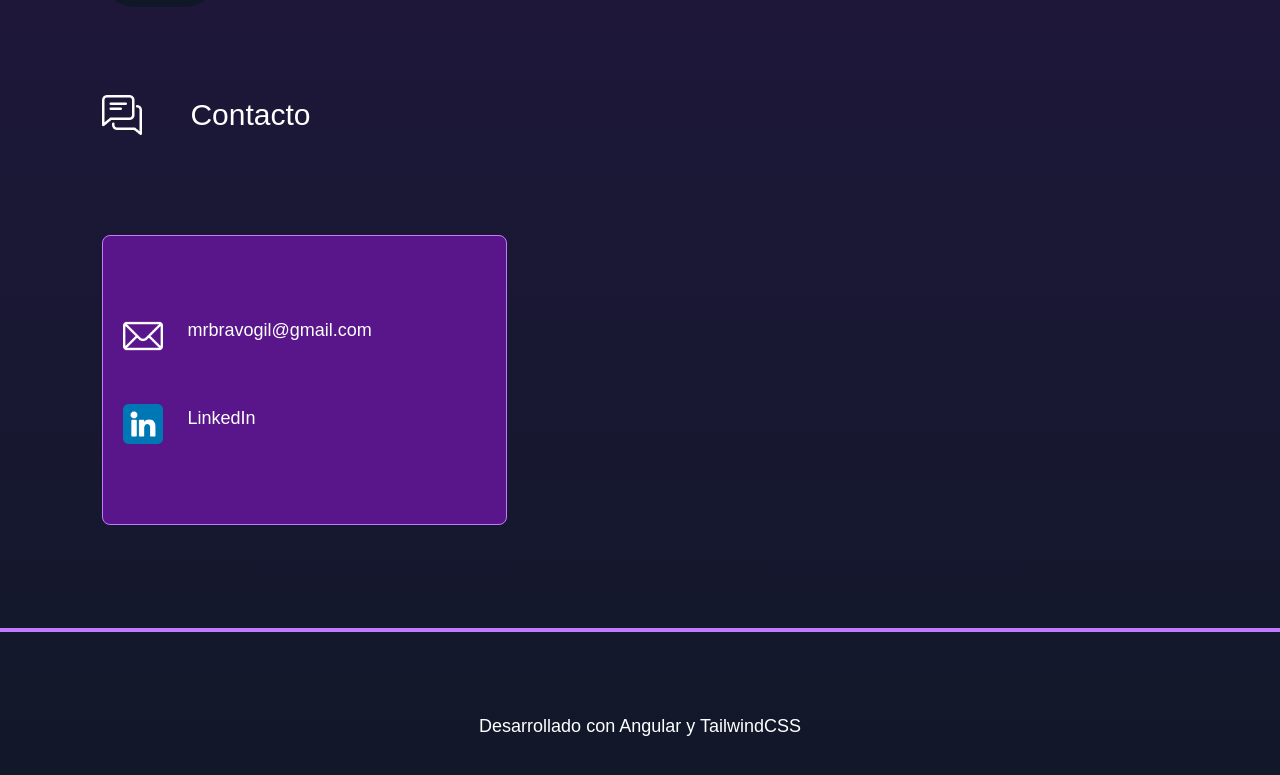
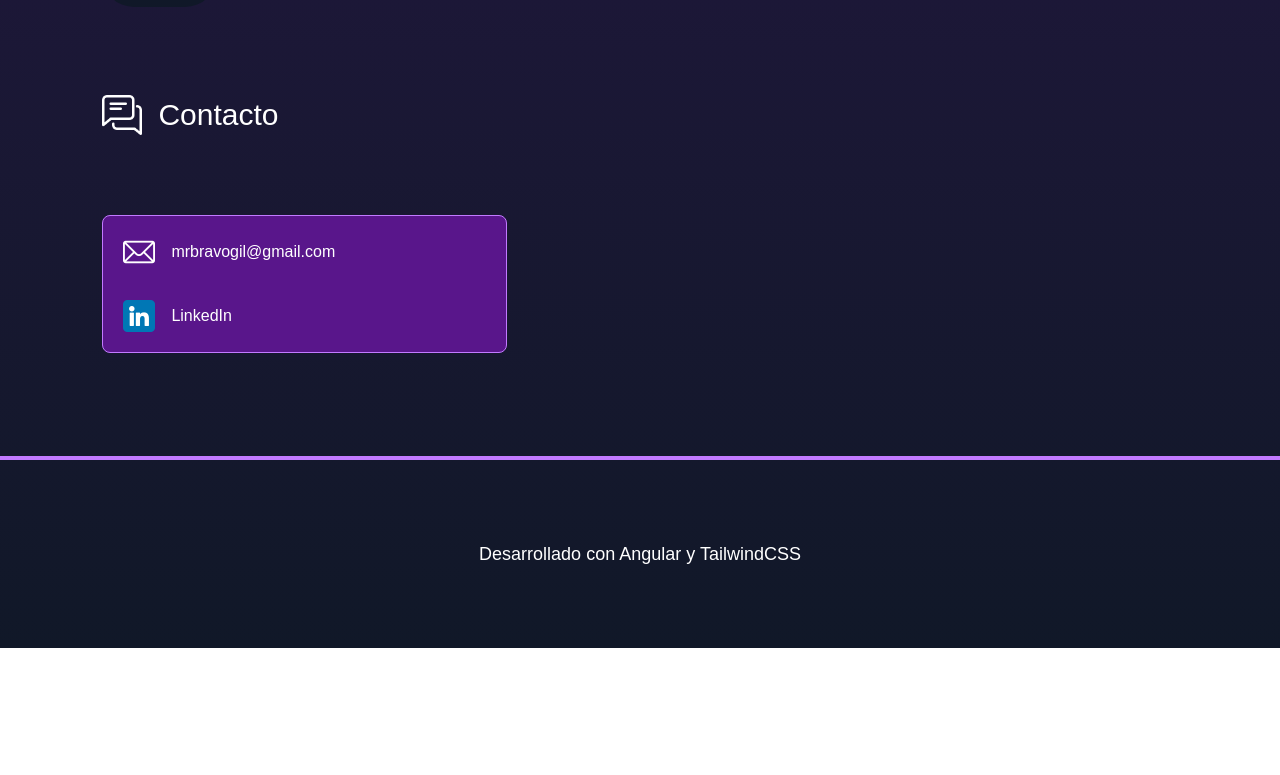
Before and after one commit to mrbravogil/portfolio-web, an Angular app: page / in a window 1280 px wide. Shown: the part 1935-2710 px from the top of the page. After the commit the page ends 2583 px from the top, so only its background shows below. Built offline with nearby package versions, Linux system fonts and the light colour scheme; a web font is replaced by a local one.

Commit message:
correcciones contacto y footer

```diff
--- a/src/app/app.component.ts
+++ b/src/app/app.component.ts
@@ -14,8 +14,8 @@ import { StackComponent } from "./stack/stack.component";
   <main class="w-full min-h-screen bg-gradient-to-b from-purple-950 to-gray-900 font-special text-white relative">
   <header class="w-full"><app-header></app-header></header>
   <section class="">
-    <div class="grid grid-cols-1 lg:grid-cols-2 p-[8%] gap-16">
-      <div class="flex flex-col gap-22 pr-[20%]">
+    <div class="grid grid-cols-1 lg:grid-cols-2 p-[8%] lg:p-[8%] gap-16">
+      <div class="flex flex-col gap-22 pr-[5%] lg:pr-[20%]">
         <app-perfil></app-perfil>
         <app-stack></app-stack>
         <app-contacto></app-contacto>
--- a/src/app/contacto/contacto.component.ts
+++ b/src/app/contacto/contacto.component.ts
@@ -4,16 +4,21 @@ import { Component } from '@angular/core';
   selector: 'app-contacto',
   imports: [],
   template: `
-  <div class="flex flex-col gap-25">
-      <h2 class="text-3xl flex gap-12 items-center"><img src="assets/img/message.png" class="w-10" alt="">Contacto</h2>
-      <div class="w-full lg:pl-5 flex flex-col gap-12 p-20 bg-purple-900 border border-purple-400 rounded-lg text-lg">
-        <a href="mailto:mrbravogil@gmail.com" class="flex gap-6 hover:underline">
-          <img src="assets/img/mail-icon.png" class="w-10" alt="">mrbravogil&#64;gmail.com
-        </a>
-        <a href="https://www.linkedin.com/in/mrbravogil" target="_blank" class="flex gap-6 hover:underline">
-          <img src="assets/img/linkedin-logo.png" class="w-10" alt="">LinkedIn
-        </a>
-
+  <div class="w-full flex flex-col gap-10 lg:gap-20">
+      <h2 class="text-3xl flex gap-4 items-center">
+        <img src="assets/img/message.png" class="w-10" alt="">Contacto
+      </h2>
+      <div class="w-full lg:pl-5 flex flex-col gap-8 p-5 bg-purple-900 border border-purple-400 rounded-lg text-md">
+        <div class="flex items-center">
+          <a href="mailto:mrbravogil@gmail.com" class="flex items-center gap-4 hover:underline">
+            <img src="assets/img/mail-icon.png" class="w-8" alt="">mrbravogil&#64;gmail.com
+          </a>
+        </div>
+        <div class="flex items">
+        <a href="https://www.linkedin.com/in/mrbravogil" target="_blank" class="flex items-center gap-4 hover:underline">
+            <img src="assets/img/linkedin-logo.png" class="w-8" alt="">LinkedIn
+          </a>
+        </div>
       </div>
     </div>
     `,
--- a/src/app/footer/footer.component.ts
+++ b/src/app/footer/footer.component.ts
@@ -4,8 +4,8 @@ import { Component } from '@angular/core';
   selector: 'app-footer',
   imports: [],
   template: `
-  <div class="p-10 flex lg:items-center lg:justify-center border-t-4 border-t-purple-400">
-    <p class="text-white text-lg p-10">Desarrollado con Angular y TailwindCSS</p>
+  <div class="p-10 flex items-center justify-center border-t-4 border-t-purple-400">
+    <p class="text-white text-center text-lg p-10">Desarrollado con Angular y TailwindCSS</p>
 
 </div>
   `,
```
